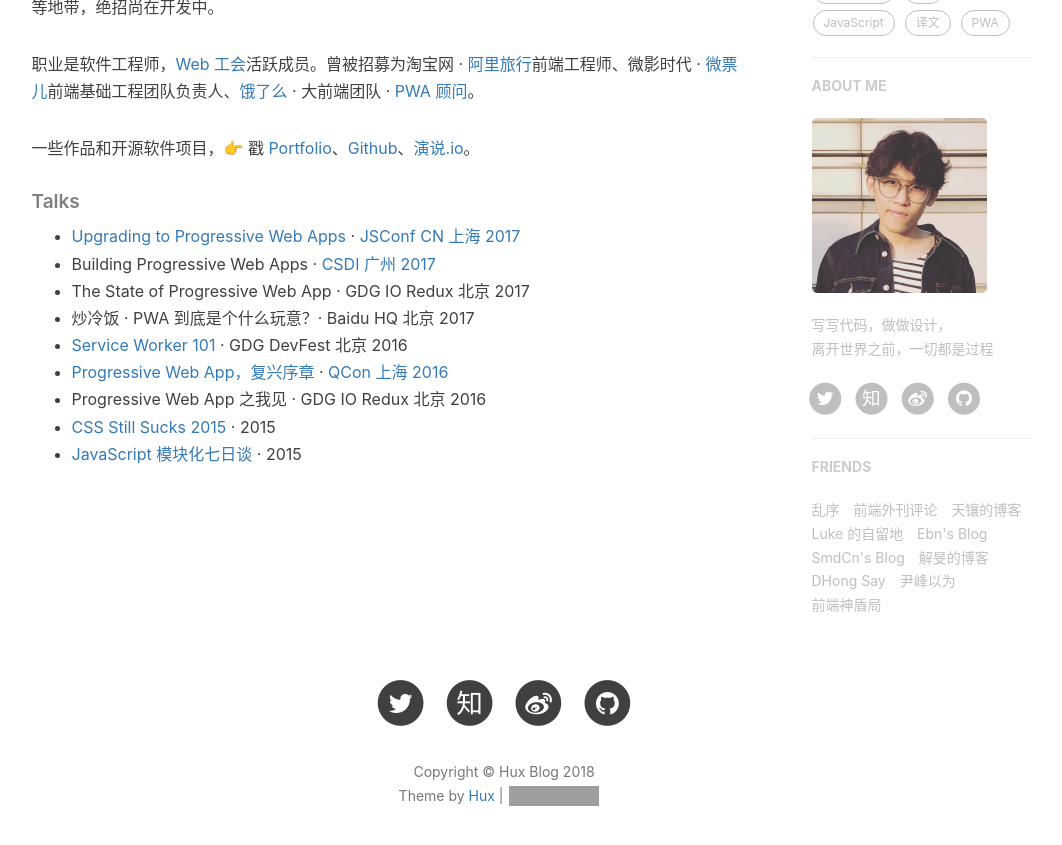
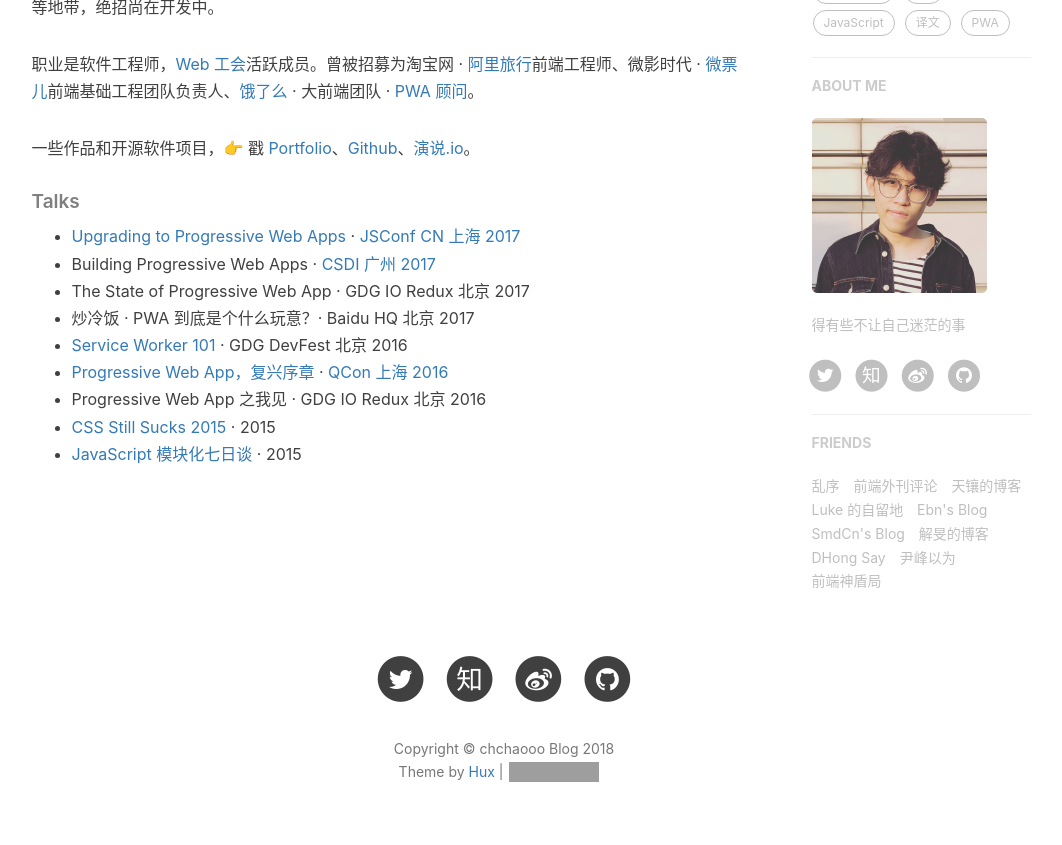
Before and after one commit to chchaooo/chchaooo.github.io, a Jekyll site: the page built from about.html, in a window 1280 px wide and 900 px high, scrolled down 636 px. Shown: the top 845 px of the window, without its empty margins (136-1198 px from the left). Built offline with Jekyll 4.4.1, drawn with Linux system fonts in a browser that asks for light colours; nearby versions of some CDN libraries; comment, search, counter and statistics services are not loaded; some of the changed lines change nothing that is shown; some of the changed text lies outside the part shown; grey boxes are pictures that could not be loaded.

Commit message:
初次修改

```diff
--- a/_config.yml
+++ b/_config.yml
@@ -1,11 +1,11 @@
 # Site settings
-title: Hux Blog
-SEOTitle: 黄玄的博客 | Hux Blog
+title: chchaooo Blog
+SEOTitle: 陈超的博客 | chchaooo Blog
 header-img: img/home-bg.jpg
-email: huxpro@gmail.com
-description: "关于前端与设计、黑客与画家 | 黄玄，Web & Mobile Lover，Software Engineer，UX Designer | 这里是 @Hux黄玄 的个人博客，与你一起发现更大的世界。"
-keyword: "黄玄, Hux黄玄, Hux, 鬼栈, huxpro, @huxpro, 黄玄的博客, Hux Blog, 博客, 个人网站, 互联网, Web, JavaScript, 前端, 设计"
-url: "https://huangxuan.me"              # your host, for absolute URL
+email: chenchaooyx@foxmail.com
+description: "关于迷茫中的前行"
+keyword: "android, 方法论, 内存优化"
+url: "https://chchaooo.me"              # your host, for absolute URL
 baseurl: ""                             # for example, '/blog' if your blog hosted on 'host/blog'
 
 
@@ -67,7 +67,7 @@
 
 # Sidebar settings
 sidebar: true                           # whether or not using Sidebar.
-sidebar-about-description: "写写代码，做做设计，<br>离开世界之前，一切都是过程"
+sidebar-about-description: "得有些不让自己迷茫的事"
 sidebar-avatar: /img/avatar-hux.jpg      # use absolute URL, seeing it's used in both `/` and `/about/`
 
 
```
